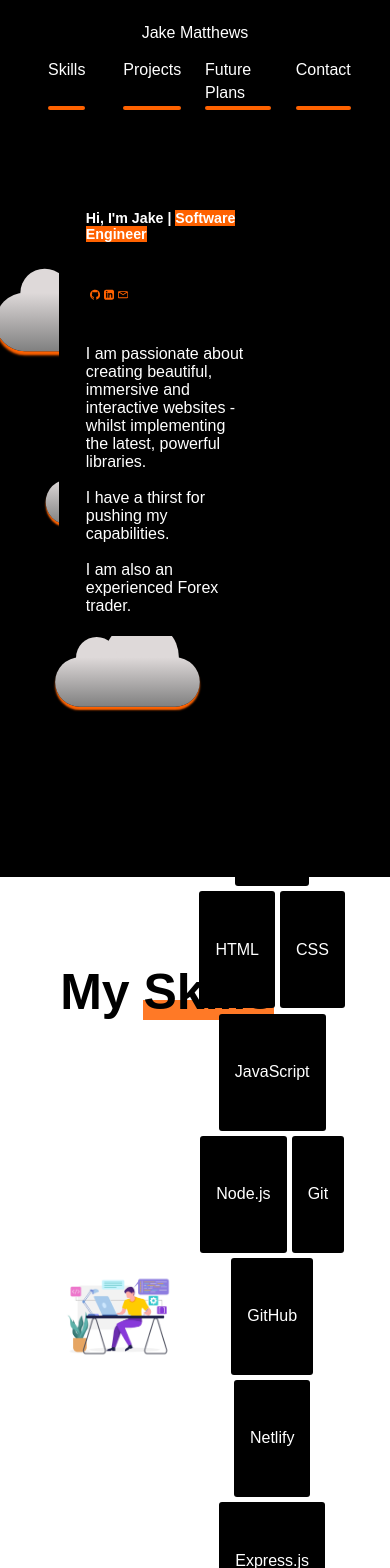
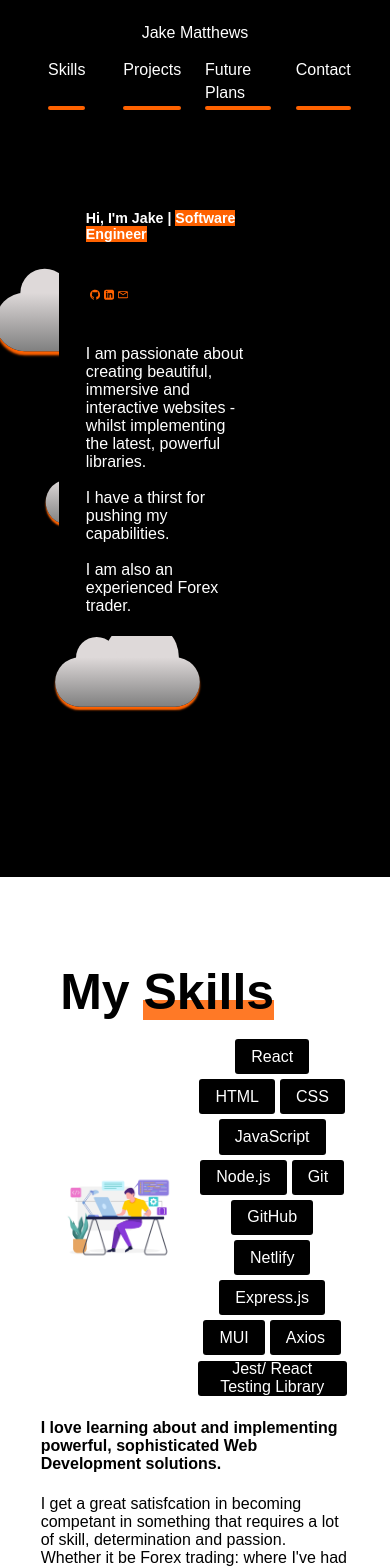
Before and after one commit to Jakes-Git-Hub/Professional-Portfolio, a React (Create React App) app: page / in a window 390 px wide. Shown: the top 1568 px of the page. Built offline with nearby package versions, Linux system fonts and the light colour scheme.

Commit message:
Finished Skills responsivity section

```diff
--- a/public/styles.css
+++ b/public/styles.css
@@ -490,12 +490,9 @@ header ul li:hover {
         height: 75%;
         width: 75%;
     }
-    @media screen and (max-width: 1412px) {
+    @media screen and (min-width: 617px) and (max-width: 1412px) {
         height: 60%;
     }
-    /* @media screen and (max-width: 1230px) {
-        margin: 100px 100px 0 0;
-    } */
 }
 
 #skills-box {
@@ -504,10 +501,6 @@ header ul li:hover {
     justify-content: center;
     flex-direction: row;
     align-content: center;
-}
-
-#skills-list {
-    padding: 10px;
 }
 
 .skill-container {
@@ -520,6 +513,17 @@ header ul li:hover {
     justify-content: center;
     height: 20%;
     border-radius: 3px;
+    @media screen and (max-width: 863px) {
+        height: 30px;
+        display: flex;
+        align-items: center;
+        justify-content: center;
+        /* margin: 2.5px 0; */
+    }
+}
+
+.text-centre {
+    text-align: center;
 }
 
 #small-about {
--- a/src/components/FrontPageComponent.js
+++ b/src/components/FrontPageComponent.js
@@ -31,7 +31,7 @@ export const FrontPageComponent = ({
     zoomOutProjects,
     unBlurGmail,
     handleGMailFindOutMoreClick,
-    smallSkillsLayout,
+    windowWidth,
 }) => {
 
     return (
@@ -129,7 +129,7 @@ export const FrontPageComponent = ({
                     My <span class="h2-highlight">Skills</span>
                 </h2>
                 <animated.div style={zoomOutSkills}>
-                    {smallSkillsLayout ? (
+                    {windowWidth <= 1210 ? (
                         <div class='small-skills-container'>
                             <div id='small-skills-top-row'>
                                 <div class='small-skills-half-1'>
@@ -138,40 +138,40 @@ export const FrontPageComponent = ({
                                 <div class='small-skills-half-2'>
                                 <div class="row" id="skills-box">
                                     <div class="skill-container">
-                                        <p>React</p>
+                                        <p className='text-centre'>React</p>
                                     </div>
                                     <div class="skill-container">
-                                        <p>HTML</p>
+                                        <p className='text-centre'>HTML</p>
                                     </div>
                                     <div class="skill-container">
-                                        <p>CSS</p>
+                                        <p className='text-centre'>CSS</p>
                                     </div>
                                     <div class="skill-container">
-                                        <p>JavaScript</p>
+                                        <p className='text-centre'>JavaScript</p>
                                     </div>
                                     <div class="skill-container">
-                                        <p>Node.js</p>
+                                        <p className='text-centre'>Node.js</p>
                                     </div>
                                     <div class="skill-container">
-                                        <p>Git</p>
+                                        <p className='text-centre'>Git</p>
                                     </div>
                                     <div class="skill-container">
-                                        <p>GitHub</p>
+                                        <p className='text-centre'>GitHub</p>
                                     </div>
                                     <div class="skill-container">
-                                        <p>Netlify</p>
+                                        <p className='text-centre'>Netlify</p>
                                     </div>
                                     <div class="skill-container">
-                                        <p>Express.js</p>
+                                        <p className='text-centre'>Express.js</p>
                                     </div>
                                     <div class="skill-container">
-                                        <p>MUI</p>
+                                        <p className='text-centre'>MUI</p>
                                     </div>
                                     <div class="skill-container">
-                                        <p>Axios</p>
+                                        <p className='text-centre'>Axios</p>
                                     </div>
                                     <div class="skill-container">
-                                        <p>Jest/ React Testing Library</p>
+                                        <p className='text-centre'>Jest/ React Testing Library</p>
                                     </div>
                                 </div>
                                 </div>
--- a/src/containers/FrontPageContainer.js
+++ b/src/containers/FrontPageContainer.js
@@ -46,7 +46,7 @@ export const FrontPageContainer = () => {
 // Skills Container Zoom Animation
 
     useEffect(() => {
-        const container = document.querySelector('#skills-container');
+        const container = document.querySelector('#skills-container, .small-skills-container');
 
         // Create an intersection observer
         const observer = new IntersectionObserver(entries => {
@@ -169,12 +169,6 @@ export const FrontPageContainer = () => {
         return () => window.removeEventListener('resize', handleResize);
     }, []);
 
-    useEffect (() => {
-        if (windowWidth <= 1210) {
-            setSMallSkillsLayout(true);
-        }
-    }, [windowWidth])
-
     return (
         <>
             <FrontPageComponent
@@ -183,7 +177,7 @@ export const FrontPageContainer = () => {
                 zoomOutProjects={zoomOutProjects}
                 unBlurGmail={unBlurGmail}
                 handleGMailFindOutMoreClick={handleGMailFindOutMoreClick}
-                smallSkillsLayout={smallSkillsLayout}
+                windowWidth={windowWidth}
             />
         </>
     );
```
